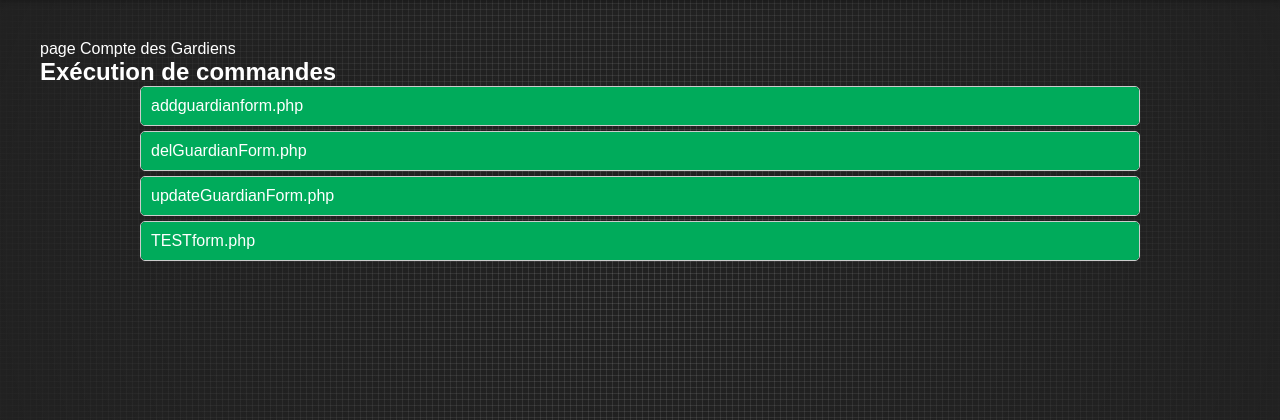
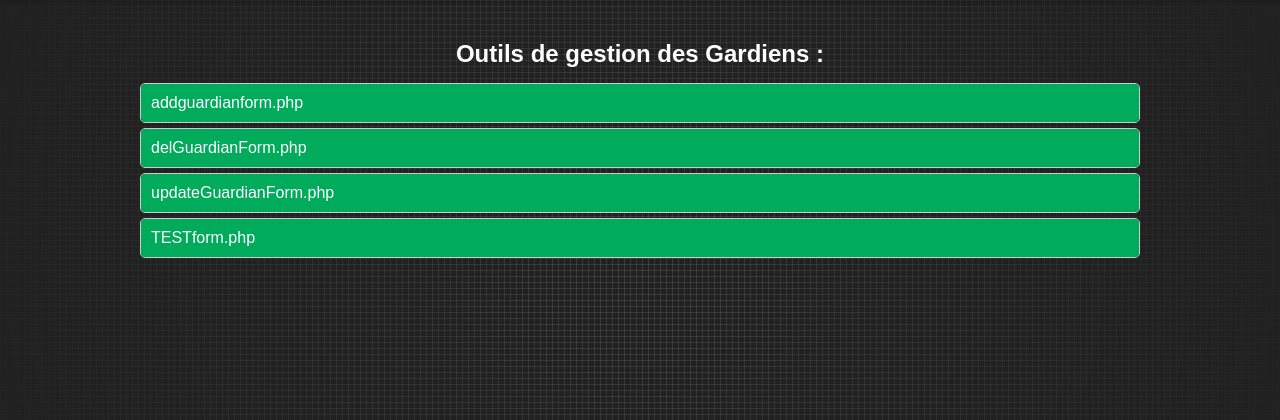
Before and after one commit to sebastienIOVLEFF/TP_Hyrule, a PHP site: page /v4/compteDesGardiens.php in a window 1280 px wide. Shown: the part 80-500 px from the top of the page. Run offline with PHP 8.4, Linux system fonts and the light colour scheme; the visitor is signed in with stand-in values (Sample User, id 1).

Commit message:
Add text

```diff
--- a/v4/compteDesGardiens.php
+++ b/v4/compteDesGardiens.php
@@ -35,11 +35,7 @@ $_SESSION["users"] = getUsers();
 <body>
     <?php require_once 'component/header.php'; ?>
     <div class="page-content">
-
-        <p>
-            page Compte des Gardiens
-        </p>
-        <h2>Exécution de commandes</h2>
+        <h2 style="text-align: center; padding-bottom: 15px;">Outils de gestion des Gardiens :</h2>
 
 
         <?php require_once 'component/accordion.php'; ?>
--- a/v4/ordresEtAlliances.php
+++ b/v4/ordresEtAlliances.php
@@ -23,9 +23,7 @@ $_SESSION["pageName"] = "Ordres et Aliances";
 <body>
     <?php require_once 'component/header.php'; ?>
     <div class="page-content">
-        <p>
-            page Ordres et Aliances
-        </p>
+        <h2 style="text-align: center; padding-bottom: 15px;">Outils de gestion des Ordres et Alliances :</h2>
     </div>
     <?php require_once 'component/terminal.php'; ?>
 </body>
--- a/v4/sanctuairesPersonnels.php
+++ b/v4/sanctuairesPersonnels.php
@@ -23,6 +23,7 @@ require_once 'service/command_executor.php';
 <body>
     <?php require 'component/header.php'; ?>
     <div class="page-content">
+        <h2 style="text-align: center; padding-bottom: 15px;">Outils de gestion des Sanctuaires Personnels :</h2>
         <?php require 'forms/changePermission.php'; ?>
     </div>
     <?php require 'component/terminal.php'; ?>
```
